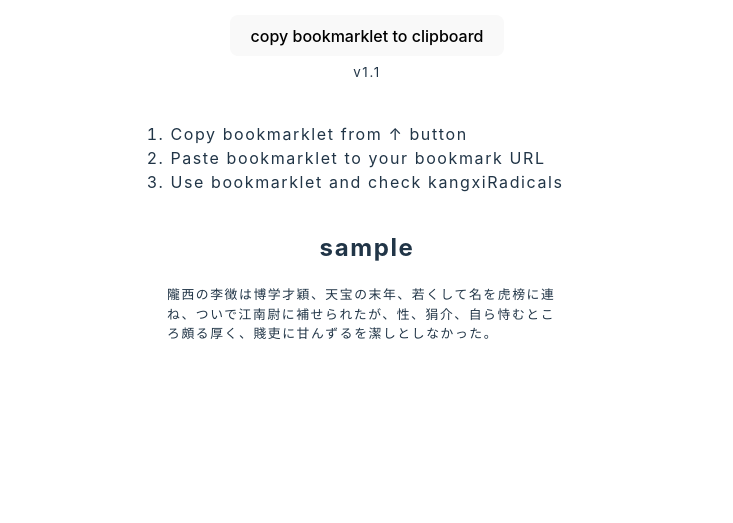
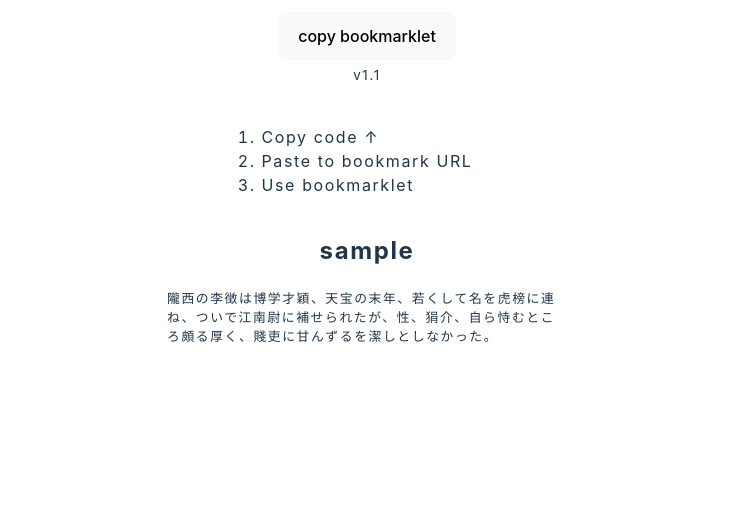
Before and after one commit to un-T-ieda/230628.kangxi-radicals, a website built with Vite: page index.html in a window 1280 px wide. Shown: the part 277-800 px from the top of the page, without its empty margins (273-1006 px from the left). Built offline with nearby package versions, Linux system fonts and the light colour scheme.

Commit message:
fix: 微調整

```diff
--- a/index.html
+++ b/index.html
@@ -10,12 +10,12 @@
 <body>
   <div id="app">
     <h1>KangxiRadicals Checker</h1>
-    <button id="copy-clipboard">copy bookmarklet to clipboard</button>
+    <button id="copy-clipboard">copy bookmarklet</button>
     <small>v1.1</small>
     <ol>
-      <li>Copy bookmarklet from ↑ button</li>
-      <li>Paste bookmarklet to your bookmark URL</li>
-      <li>Use bookmarklet and check kangxiRadicals</li>
+      <li>Copy code ↑</li>
+      <li>Paste to bookmark URL</li>
+      <li>Use bookmarklet</li>
     </ol>
     <div>
       <h2>sample</h2>
--- a/src/style.scss
+++ b/src/style.scss
@@ -84,6 +84,7 @@ button {
   background-color: #1a1a1a;
   cursor: pointer;
   transition: border-color 0.25s;
+  min-height: 3em;
 }
 button:hover {
   border-color: #646cff;
```
